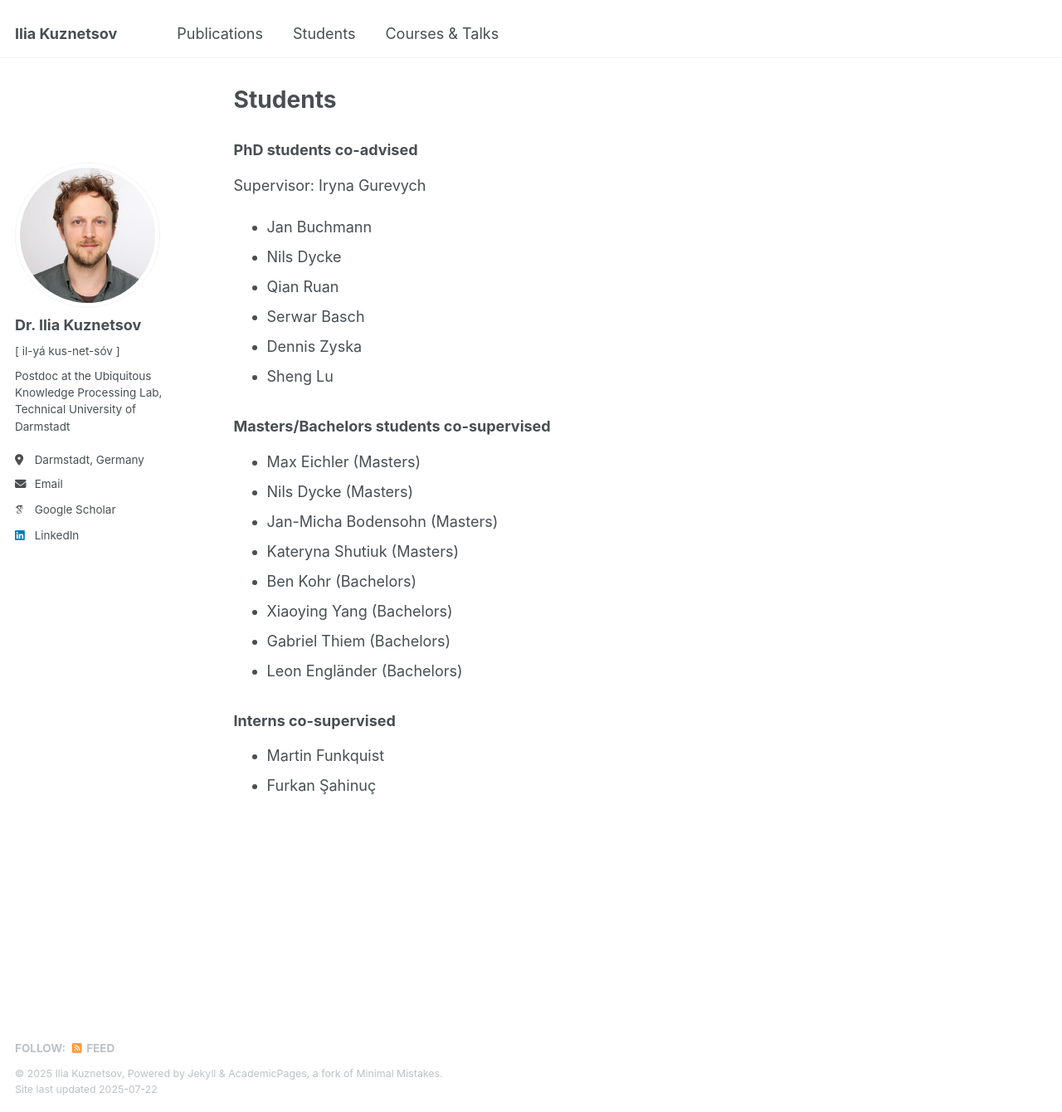
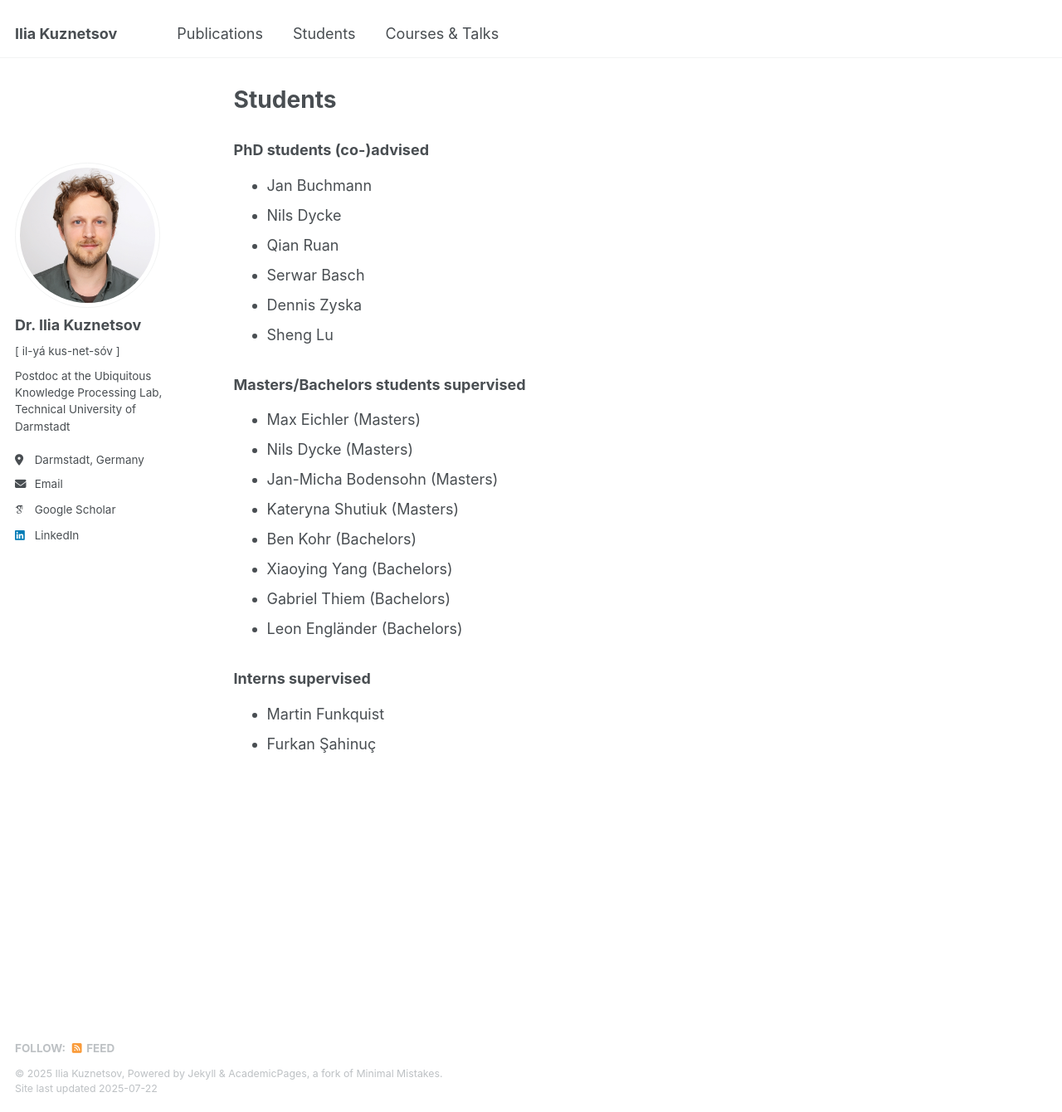
Before and after one commit to iokuznetsov/iokuznetsov.github.io, a Jekyll site: the page built from _pages/students.md, in a window 1280 px wide and 1340 px high. Shown: the whole window at 83% size. Built offline with Jekyll 4.4.1, drawn with Linux system fonts in a browser that asks for light colours; some web fonts are replaced.

Commit message:
Update students.md

```diff
--- a/_pages/students.md
+++ b/_pages/students.md
@@ -7,9 +7,7 @@ author_profile: true
 
 {% include base_path %}
 
-### PhD students co-advised
-
-Supervisor: Iryna Gurevych
+### PhD students (co-)advised
 
 * Jan Buchmann
 * Nils Dycke
@@ -18,7 +16,7 @@ Supervisor: Iryna Gurevych
 * Dennis Zyska
 * Sheng Lu
 
-### Masters/Bachelors students co-supervised
+### Masters/Bachelors students supervised
 
 * Max Eichler (Masters)
 * Nils Dycke (Masters)
@@ -29,7 +27,7 @@ Supervisor: Iryna Gurevych
 * Gabriel Thiem (Bachelors)
 * Leon Engländer (Bachelors)
 
-### Interns co-supervised
+### Interns supervised
 
 *  Martin Funkquist
 *  Furkan Şahinuç
```
